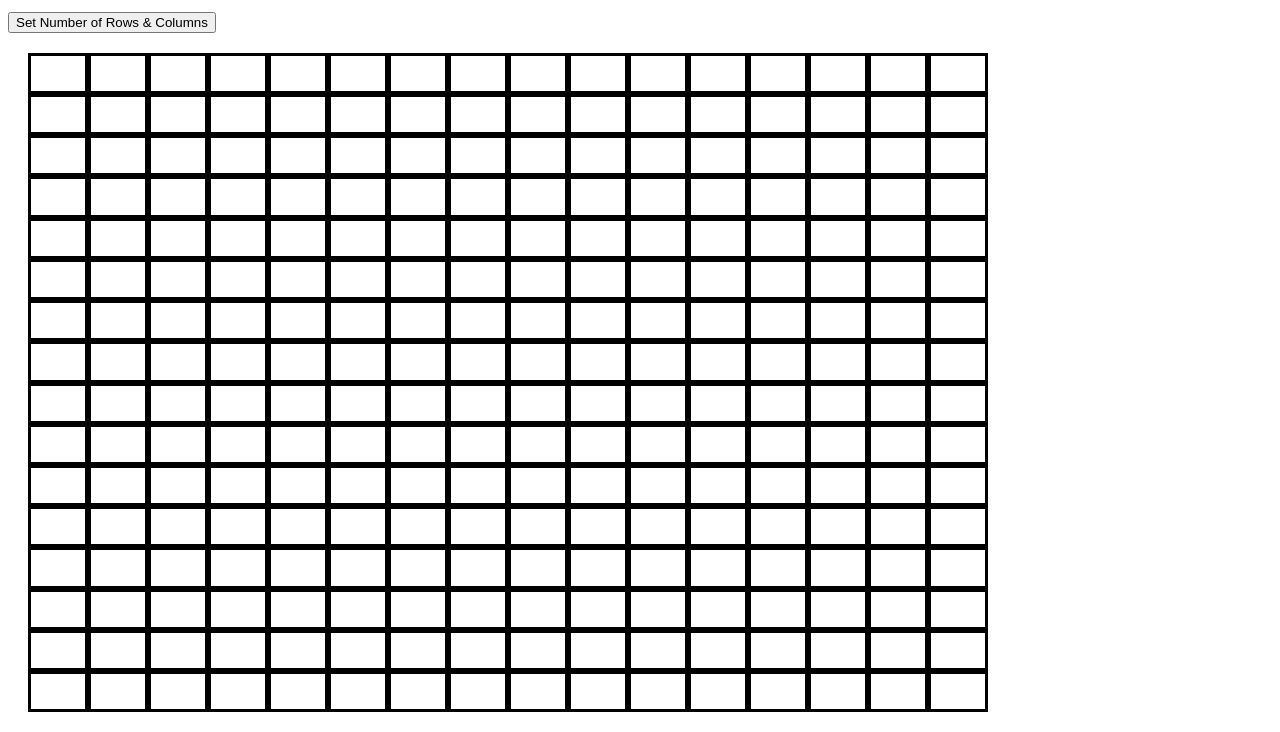
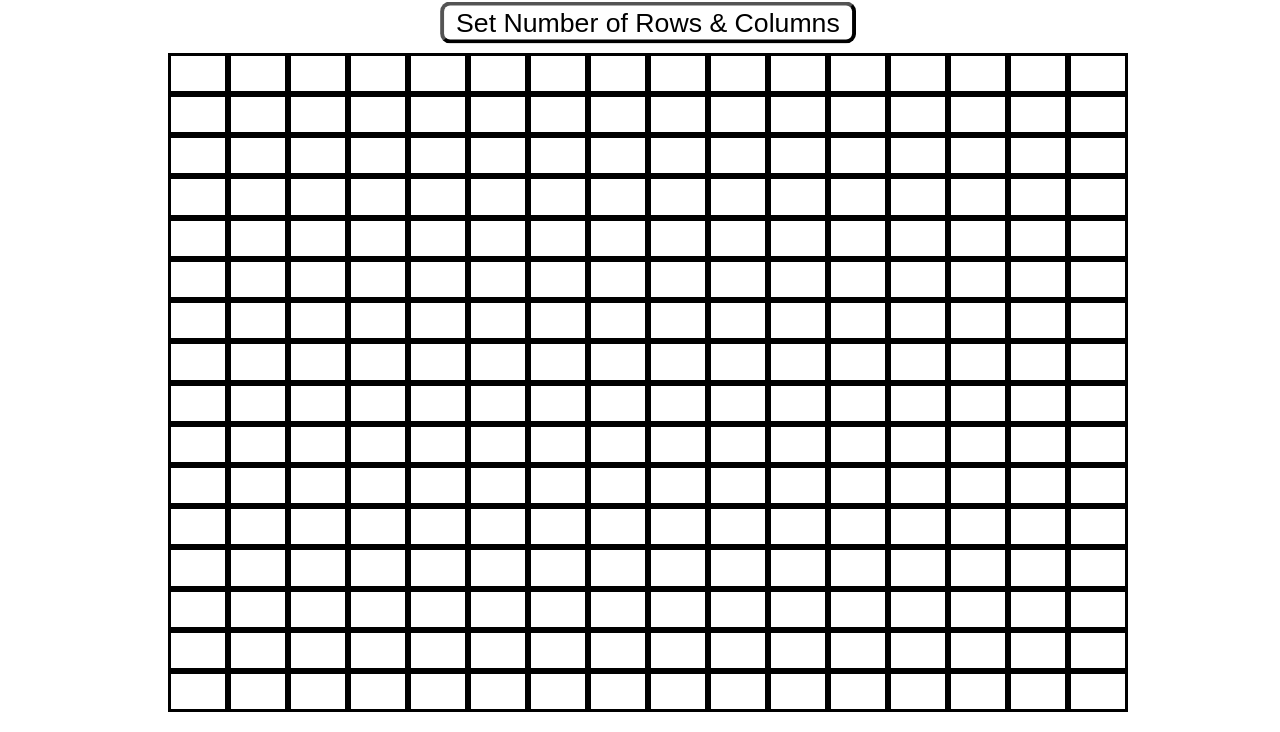
Before and after one commit to jw287962/etch-a-sketch, a plain HTML site: page index.html in a window 1280 px wide. Shown: the part 76-808 px from the top of the page. Drawn offline with Linux system fonts and the light colour scheme.

Commit message:
centered grid for asthetic look

```diff
--- a/css/style.css
+++ b/css/style.css
@@ -1,17 +1,27 @@
 html,body{
+
+    flex: 1;
     height: 100%;
+    width: 100%;
 }
-
+.header{
+    display: flex;
+    justify-content: center;
+}
 .containerAll{
     height: 100%;
+
     display: flex;
     flex-direction: column;
     flex: 1;
+
+  align-items: center;
 }
 .containerGrid{
     max-height: 960px;
     max-width: 960px;
    height: 100%;
+   width: 100%;
     display: flex;
     flex-direction: column;
     padding: 20px;
@@ -22,19 +32,17 @@ html,body{
     display: flex;
 
     justify-self: center;
-    justify-items: stretch;
-    align-content: stretch;
+
     flex: 1;
  }
 .grid{
     display: flex;
    min-width: 2px;
     min-height: 2px;
-    width: 100%;
-    justify-items: stretch;
-    align-content: stretch;
+
+
 border-style: solid;
-
+    flex: 1;
 }
 .footer{
     display: flex;
@@ -49,3 +57,9 @@ border-style: solid;
 .hundred{
     background-color: red;
 }
+
+button{
+    background-color: white;
+    border-radius: 5px;
+    scale: 2;
+}
--- a/index.html
+++ b/index.html
@@ -12,15 +12,20 @@
 </head>
 <body>
     <div class = "containerAll">
-    <div><h1>Etch a sketch</h1></div>
-    <div><button class = 'setGrid'>Set Number of Rows & Columns</button>
-    </div>
 
-    <div class="containerGrid">
+            <div class = "header"><h1>Etch a sketch</h1></div>
+            <div class = "header" ><button class = 'setGrid'>Set Number of Rows & Columns</button>
+            </div>
 
-    </div>
-  <div class="footer" >
-</div>
+
+                    <div class="containerGrid">
+
+                    </div>
+
+
+
+        <div class="footer" >
+        </div>
   </div>
 </body>
 </html>
```
